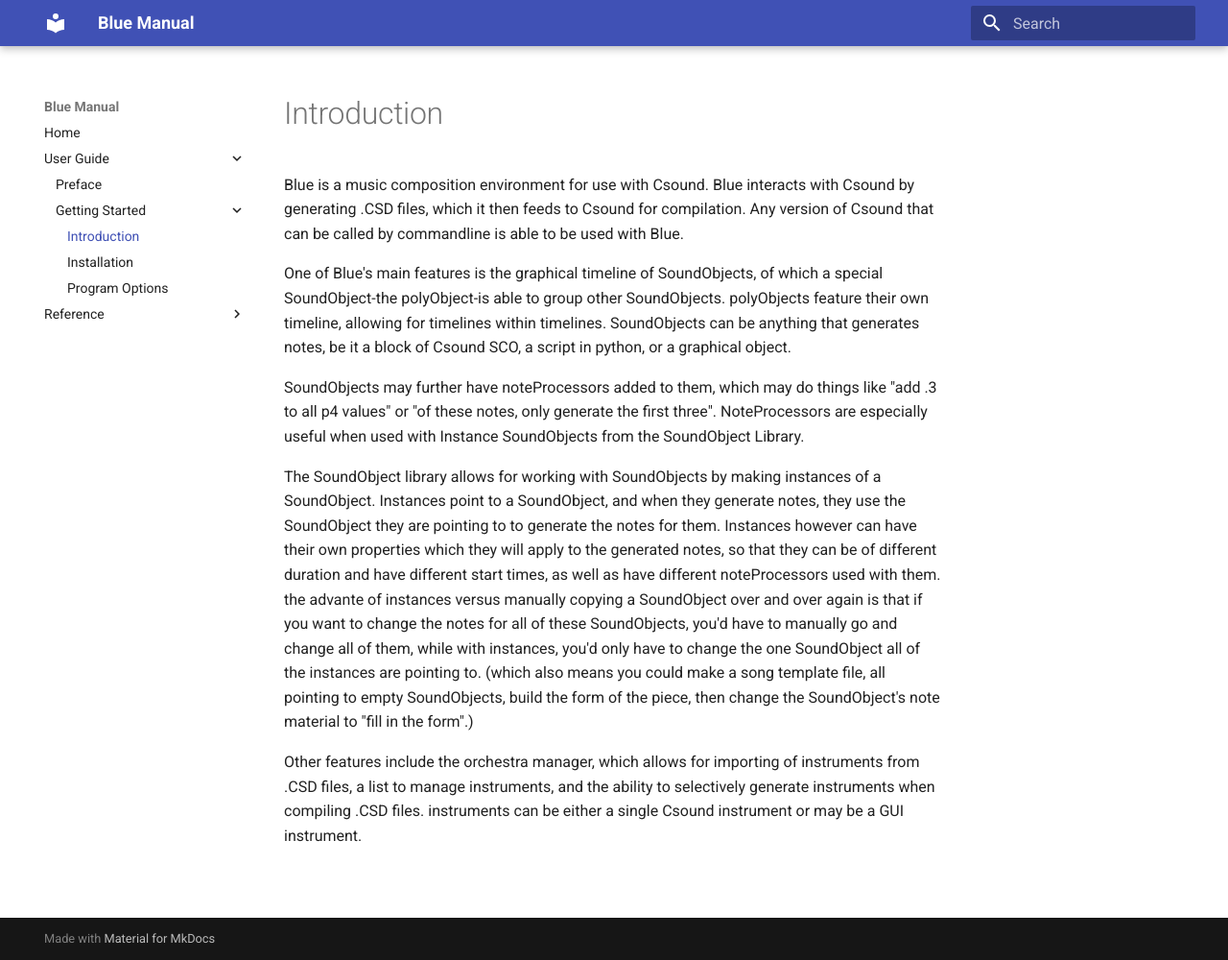
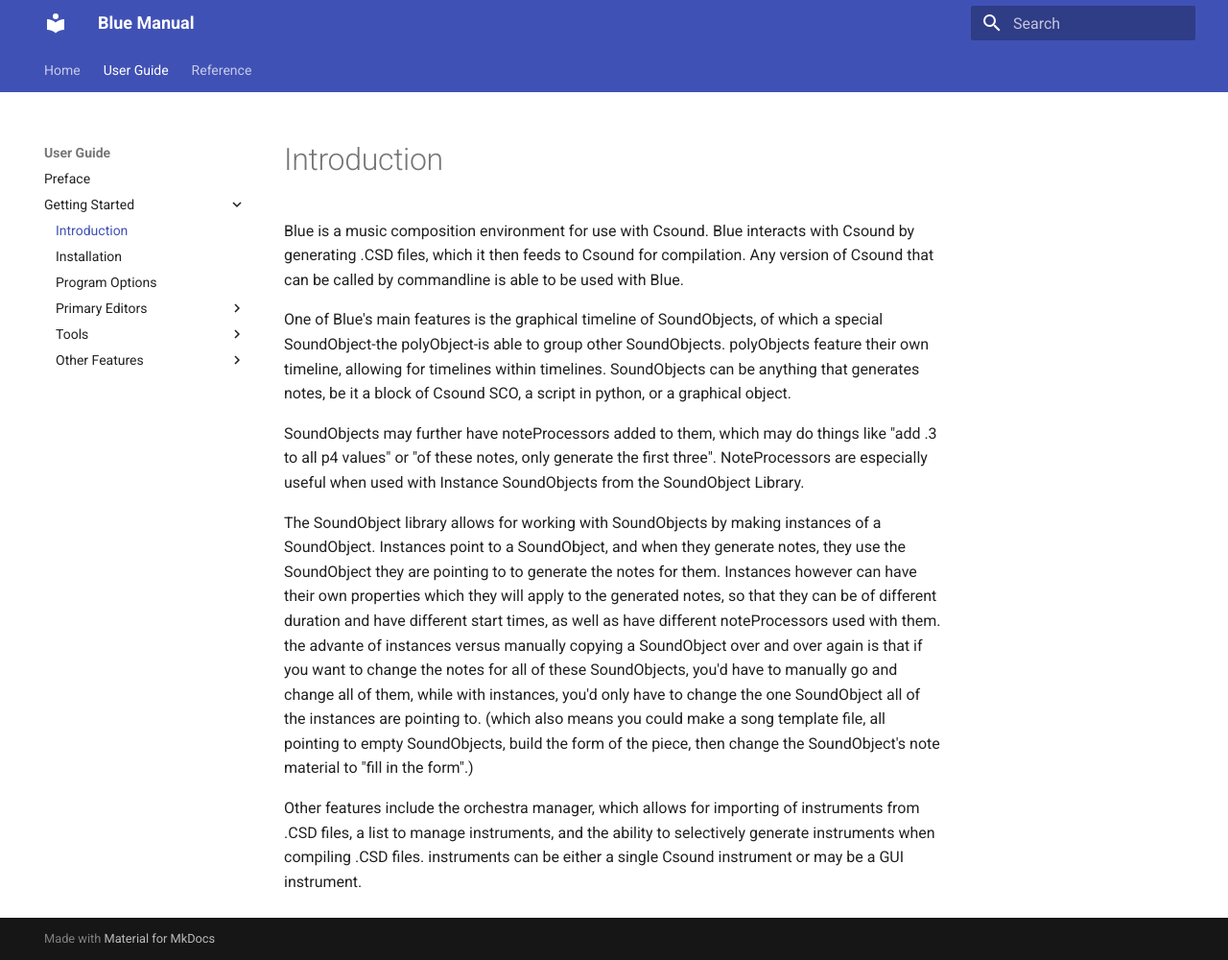
Before and after one commit to kunstmusik/blue-manual, an MkDocs documentation site: the page built from docs/users/gettingStarted/usersIntro.md, in a window 1280 px wide and 1000 px high. Shown: the whole window at 96% size. Built offline with MkDocs 1.6.1 and Material for MkDocs 9.7.7, drawn with Linux system fonts in a browser that asks for light colours; some of the changed lines change nothing that is shown.

Commit message:
further implementing site navigation

```diff
--- a/mkdocs.yml
+++ b/mkdocs.yml
@@ -4,6 +4,8 @@ markdown_extensions:
         separator: '_'
 theme:
     name: material
+    features:
+      - tabs
 nav:
     - Home: 'index.md'
     - 'User Guide':
@@ -12,5 +14,32 @@ nav:
             - 'Introduction': 'users/gettingStarted/usersIntro.md'
             - 'Installation': 'users/gettingStarted/installation.md'
             - 'Program Options': 'users/gettingStarted/programOptions.md'
+            - 'Primary Editors':
+              - 'Score Timeline': 'users/gettingStarted/primaryEditors/scoreTimeline.md'
+              - 'Orchestra Manager': 'users/gettingStarted/primaryEditors/orchestraManager.md'
+              - 'UDO Manager': 'users/gettingStarted/primaryEditors/udoManager.md'
+              - 'Project Properties': 'users/gettingStarted/primaryEditors/projectProperties.md'
+              - 'Mixer': 'users/gettingStarted/primaryEditors/mixer.md'
+              - 'Blue Live': 'users/gettingStarted/primaryEditors/blueLive.md'
+              - 'Tables Manager': 'users/gettingStarted/primaryEditors/tablesManager.md'
+              - 'Globals Manager': 'users/gettingStarted/primaryEditors/globalsManager.md'
+            - 'Tools':
+              - 'Code Editor': 'users/gettingStarted/tools/codeEditor.md'
+              - 'Blue Share': 'users/gettingStarted/tools/blueShare.md'
+              - 'Code Repository': 'users/gettingStarted/tools/codeRepository.md'
+              - 'Effects Library': 'users/gettingStarted/tools/effectsLibrary.md'
+              - '.csoundrc Editor': 'users/gettingStarted/tools/csoundrcEditor.md'
+              - 'Scanned Matrix': 'users/gettingStarted/tools/scannedMatrix.md'
+              - 'SoundFont Viewer': 'users/gettingStarted/tools/soundFontViewer.md'
+              - 'FTable Converter': 'users/gettingStarted/tools/ftableConverter.md'
+              - 'Python Console': 'users/gettingStarted/tools/pythonConsole.md'
+            - 'Other Features':
+               - 'Auto Backup': 'users/gettingStarted/otherFeatures/autoBackup.md'
+               - 'SoundObject Freezing': 'users/gettingStarted/otherFeatures/soundObjectFreezing.md'
+               - 'Audition SoundObjects': 'users/gettingStarted/otherFeatures/auditionSoundObjects.md'
+               - 'Import CSD': 'users/gettingStarted/otherFeatures/importCSD.md'
+               - 'Import MIDI': 'users/gettingStarted/otherFeatures/importMIDI.md'
+               - 'Blue Variables': 'users/gettingStarted/otherFeatures/blueVariables.md'
+               - 'Commandline': 'users/gettingStarted/otherFeatures/commandLine.md'
     - 'Reference':
         - 'SoundObjects': 'users/reference/soundObjects/index.md'
```
